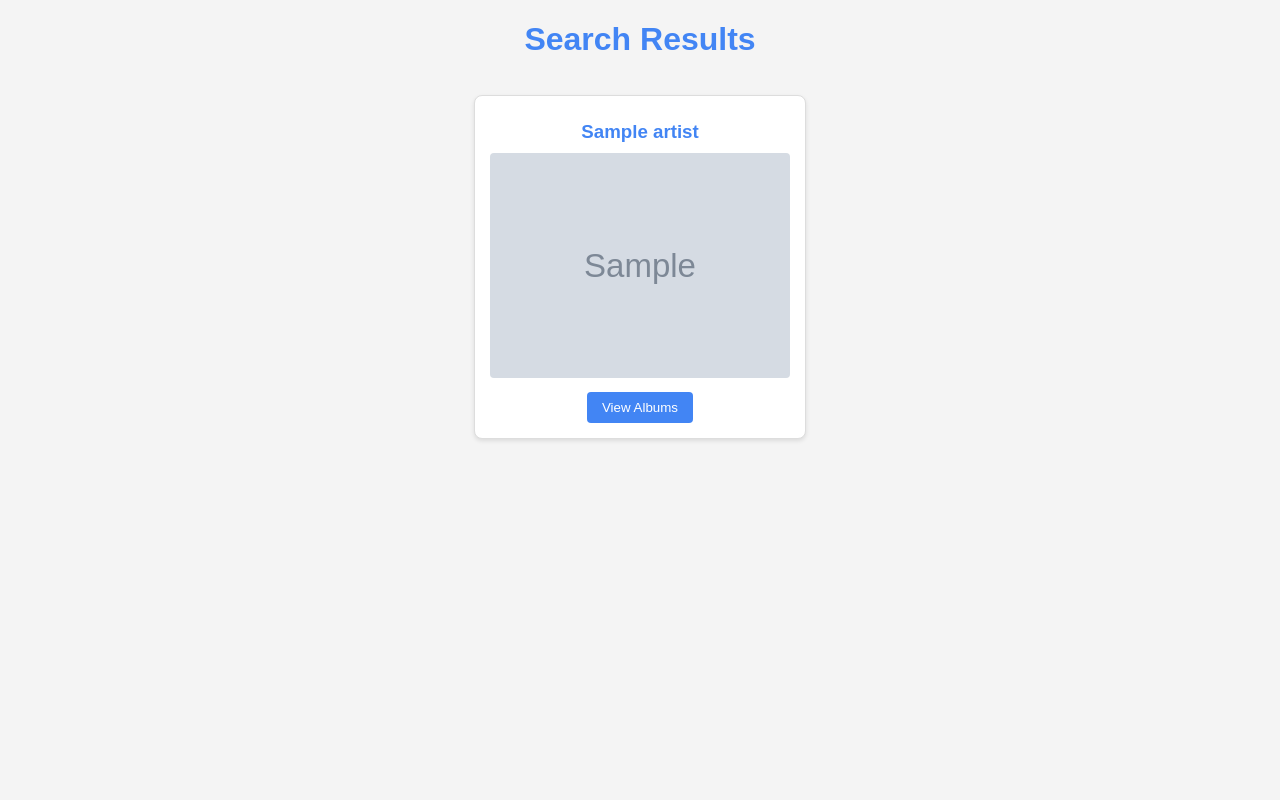
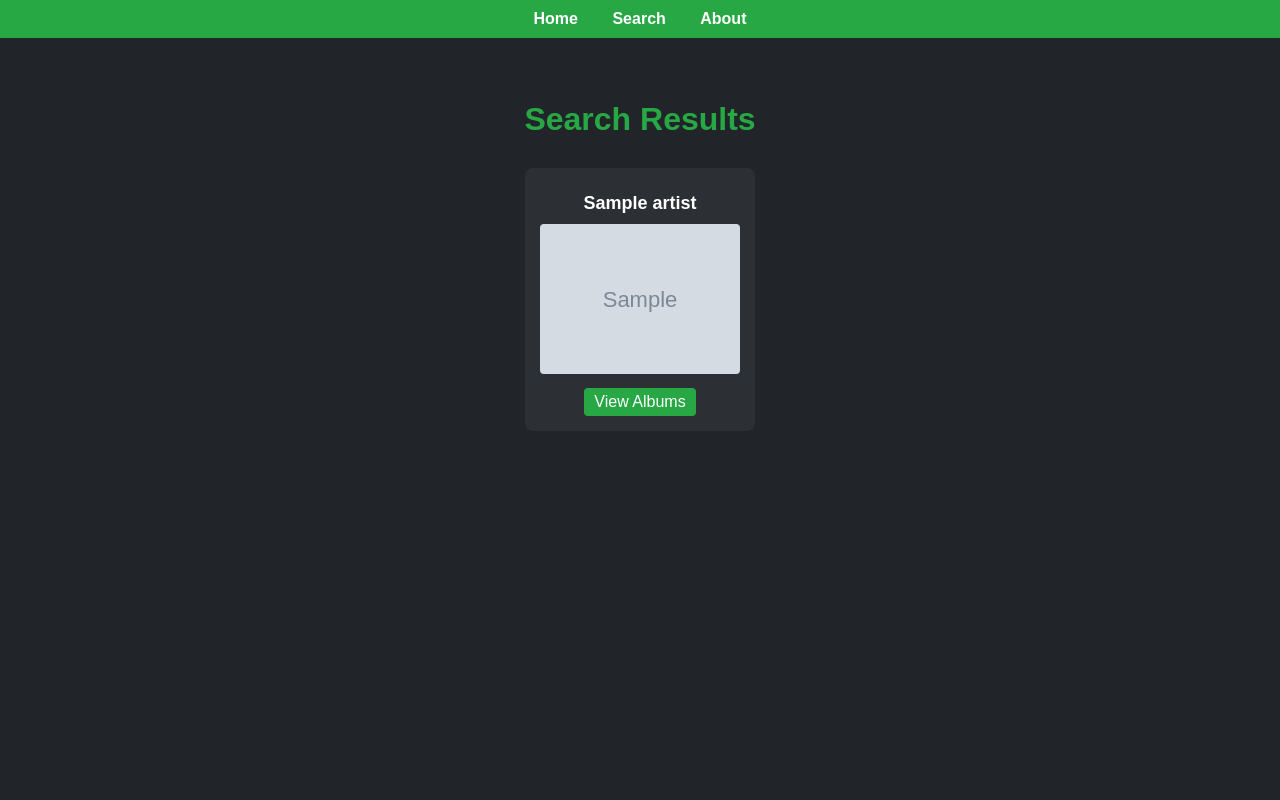
Before and after one commit to OvinCode/musify, a Flask app: template templates/artists.html in a window 1280 px wide. Run offline with Flask 3, Linux system fonts and the light colour scheme; the template is opened without the code that fills it: most values are stand-ins (such as "Sample title", 1, 10 or a date in 2020); grey boxes marked "Sample" are stand-in pictures.

Commit message:
Changed artist details

```diff
--- a/templates/artists.html
+++ b/templates/artists.html
@@ -3,95 +3,104 @@
 <head>
     <meta charset="UTF-8">
     <meta name="viewport" content="width=device-width, initial-scale=1.0">
-    <title>Search Results</title>
+    <title>Artist Search Results - Musify</title>
     <style>
         body {
             font-family: 'Arial', sans-serif;
-            margin: 20px;
+            margin: 0;
             padding: 0;
-            background-color: #f4f4f4;
-            color: #333;
+            background-color: #212529;
+            color: #28a745;
+            display: flex;
+            flex-direction: column;
+            align-items: center;
+            min-height: 100vh;
         }
-
+        nav {
+            background-color: #28a745;
+            padding: 10px;
+            text-align: center;
+            position: fixed;
+            width: 100%;
+            top: 0;
+            z-index: 1000;
+        }
+        nav a {
+            color: #fff;
+            text-decoration: none;
+            margin: 0 15px;
+            font-weight: bold;
+        }
+        .container {
+            padding: 80px 20px 20px;
+            text-align: center;
+            max-width: 800px;
+            width: 100%;
+        }
         h1 {
-            color: #4285f4;
-            text-align: center;
+            margin-bottom: 20px;
         }
-
-        ul {
-            list-style: none;
+        .artist-list {
+            list-style-type: none;
             padding: 0;
             display: flex;
             flex-wrap: wrap;
             justify-content: center;
         }
-
-        li {
-            margin: 15px;
+        .artist-item {
+            background-color: #2c3034;
+            margin: 10px;
             padding: 15px;
-            border: 1px solid #ddd;
             border-radius: 8px;
-            background-color: #fff;
-            box-shadow: 0 2px 4px rgba(0, 0, 0, 0.1);
+            width: 200px;
             text-align: center;
-            max-width: 300px;
-            width: 100%;
         }
-
-        h3 {
+        .artist-name {
+            color: #fff;
+            font-size: 18px;
             margin: 10px 0;
-            color: #4285f4;
         }
-
-        img {
+        .artist-image {
             max-width: 100%;
             height: auto;
             border-radius: 4px;
-            margin-bottom: 10px;
         }
-
-        button {
-            background-color: #4285f4;
+        .view-albums {
+            display: inline-block;
+            margin-top: 10px;
+            padding: 5px 10px;
+            background-color: #28a745;
             color: #fff;
-            padding: 8px 15px;
-            border: none;
+            text-decoration: none;
             border-radius: 4px;
-            cursor: pointer;
-            transition: background-color 0.3s ease;
+            transition: background-color 0.3s;
         }
-
-        button:hover {
-            background-color: #3367d6;
+        .view-albums:hover {
+            background-color: #218838;
         }
     </style>
 </head>
 <body>
-    <h1>Search Results</h1>
-    <ul>
-        {% for artist in artists %}
-            <li>
-                <h3>{{ artist.name }}</h3>
-
+    <nav>
+        <a href="/">Home</a>
+        <a href="/search">Search</a>
+        <a href="/about">About</a>
+    </nav>
+    <div class="container">
+        <h1>Search Results</h1>
+        <ul class="artist-list">
+            {% for artist in artists %}
+            <li class="artist-item">
+                <h3 class="artist-name">{{ artist.name }}</h3>
                 {% if artist.images %}
-                    <img src="{{ artist.images[0].url }}" alt="{{ artist.name }} Image">
+                    <img class="artist-image" src="{{ artist.images[0].url }}" alt="{{ artist.name }} Image">
                 {% else %}
                     <p>No image available</p>
                 {% endif %}
-
-                <button onclick="getArtistDetails('{{ artist.id }}')">View Albums</button>
+                <a href="/artist/{{ artist.id }}" class="view-albums">View Albums</a>
             </li>
-        {% endfor %}
-    </ul>
-
-    <script>
-        function getArtistDetails(artistId) {
-            // You can use the artistId in your JavaScript logic
-            console.log('Artist ID:', artistId);
-            window.location.href = '/artist/' + artistId;
-
-            // Redirect to a new page or perform any other action with the artistId
-            // window.location.href = '/artist-details?artistId=' + artistId;
-        }
-    </script>
+            {% endfor %}
+        </ul>
+    </div>
 </body>
 </html>
```
Also changed, not shown: templates/index.html (+5 -5 lines).
